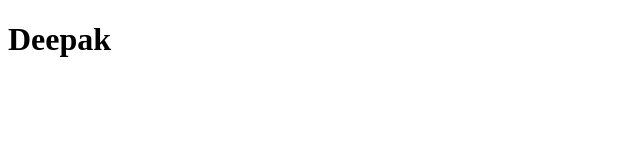
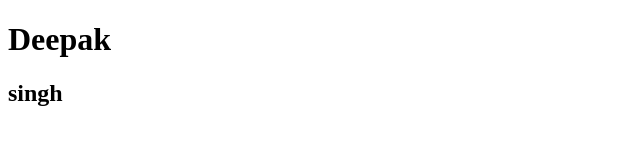
Before and after one commit to 2Simple4u/gitExample, a website: page index.html in a window 1280 px wide. Shown: the whole page, without its empty margins (0-640 px from the left). Drawn offline with Linux system fonts and the light colour scheme.

Commit message:
my second commit

```diff
--- a/index.html
+++ b/index.html
@@ -8,5 +8,6 @@
 </head>
 <body>
     <h1>Deepak</h1>
+    <h2>singh</h2>
 </body>
 </html>
```
